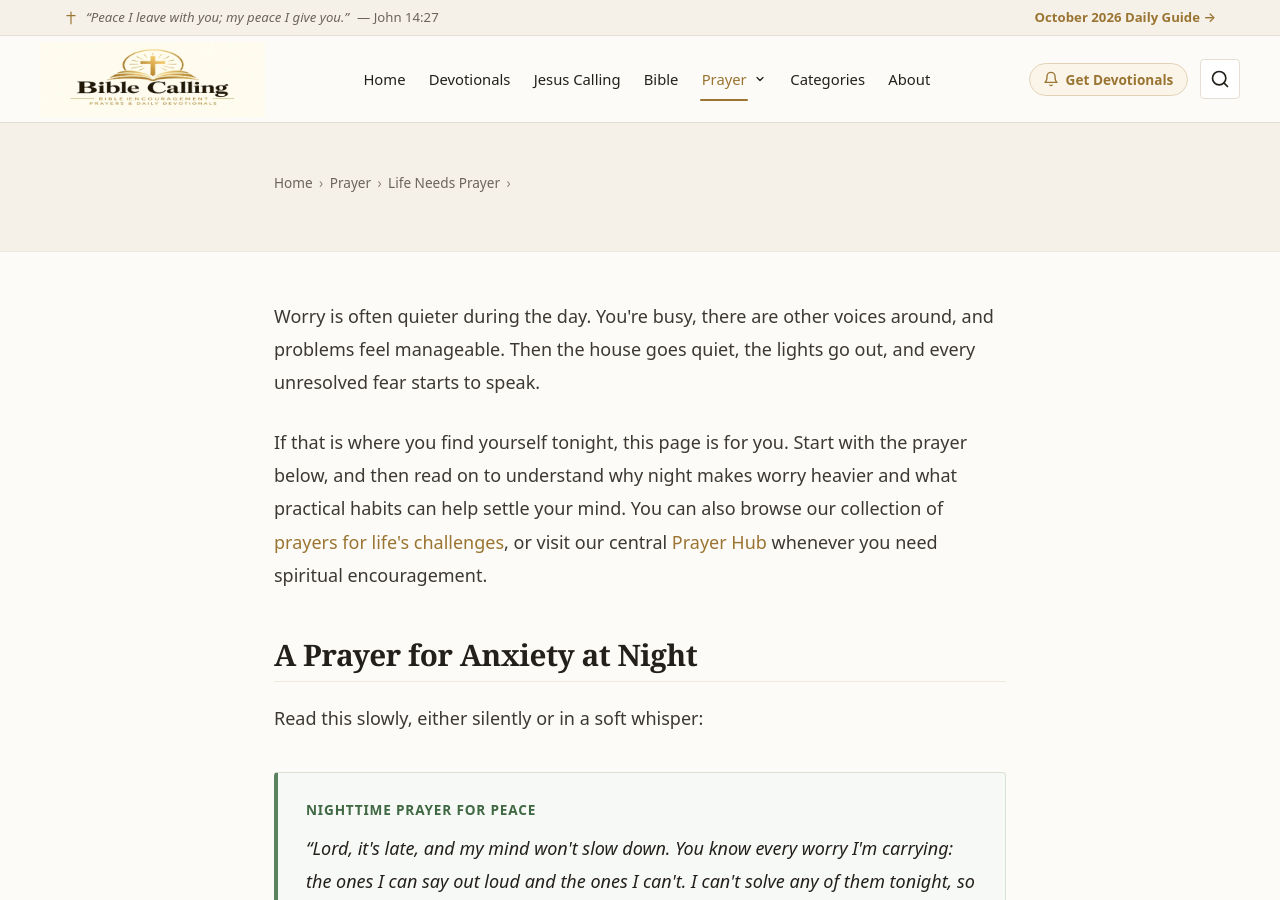
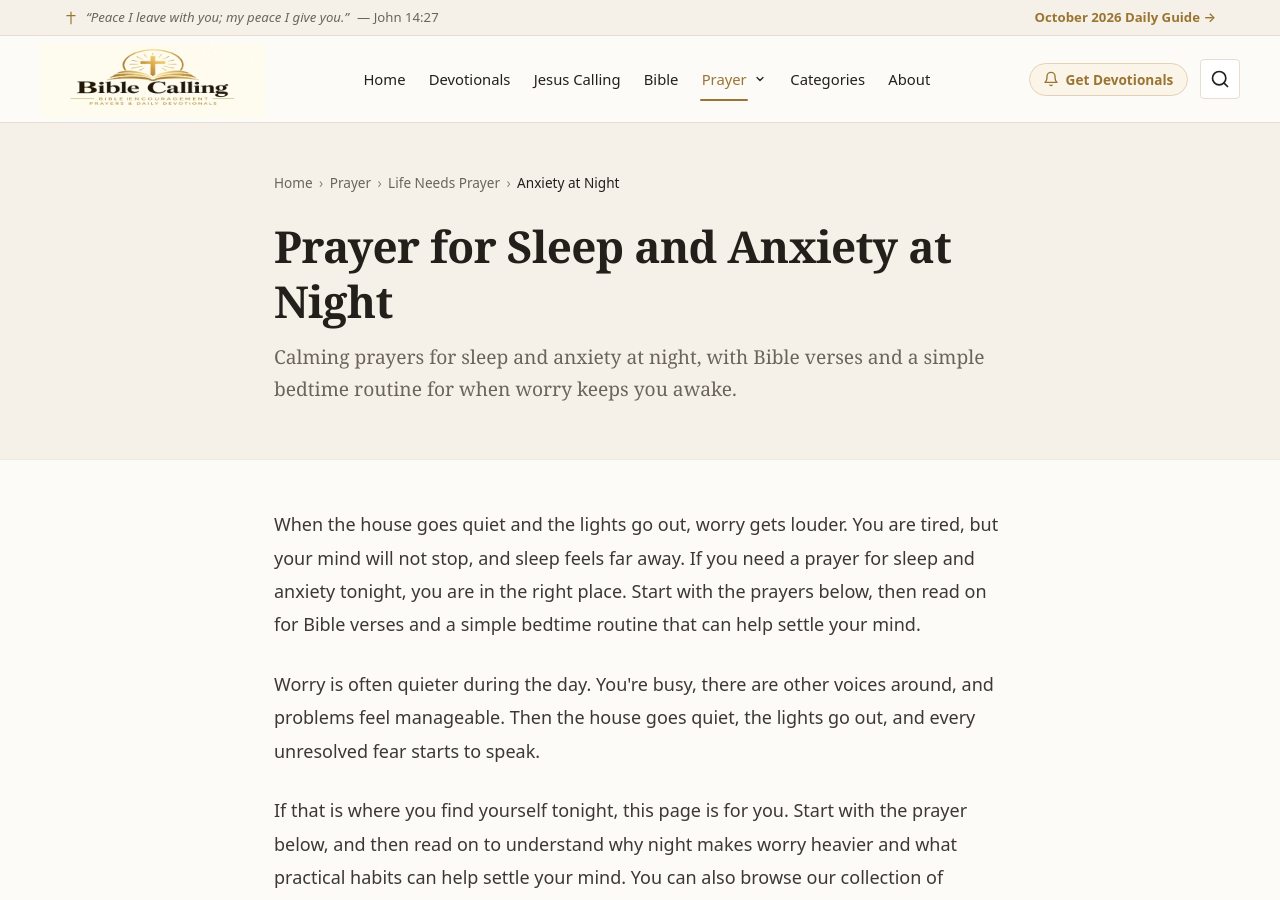
Before and after one commit to biblecalling/biblecalling.github.io, a Jekyll site: the page built from prayer/prayer-for-anxiety-at-night.md, in a window 1280 px wide and 900 px high. Built offline with Jekyll 4.4.1, drawn with Linux system fonts in a browser that asks for light colours.

Commit message:
Update prayer-for-anxiety-at-night.md

```diff
--- a/prayer/prayer-for-anxiety-at-night.md
+++ b/prayer/prayer-for-anxiety-at-night.md
@@ -4,13 +4,14 @@ title: "Prayer for Sleep and Anxiety: Calming Night Prayers & Verses"
 h1: "Prayer for Sleep and Anxiety at Night"
 breadcrumb_title: "Anxiety at Night"
 description: "Calming prayers for sleep and anxiety at night, with Bible verses and a simple bedtime routine for when worry keeps you awake."
-description:"When the house goes quiet and the lights go out, worry gets louder. You are tired, but your mind will not stop, and sleep feels far away. If you need a prayer for sleep and anxiety tonight, you are in the right place. Start with the prayers below, then read on for Bible verses and a simple bedtime routine that can help settle your mind."
+permalink: /prayer/prayer-for-anxiety-at-night/
+author: "Bible Calling Team"
+---
+<p class="lead">
+  When the house goes quiet and the lights go out, worry gets louder. You are tired, but your mind will not stop, and sleep feels far away. If you need a prayer for sleep and anxiety tonight, you are in the right place. Start with the prayers below, then read on for Bible verses and a simple bedtime routine that can help settle your mind.
+</p>
 
-permalink: /prayer/prayer-for-anxiety-at-night/
-author: "Jesus Calling Team"
----
-
-<p class="lead">
+<p>
   Worry is often quieter during the day. You're busy, there are other voices around, and problems feel manageable. Then the house goes quiet, the lights go out, and every unresolved fear starts to speak.
 </p>
 
```
